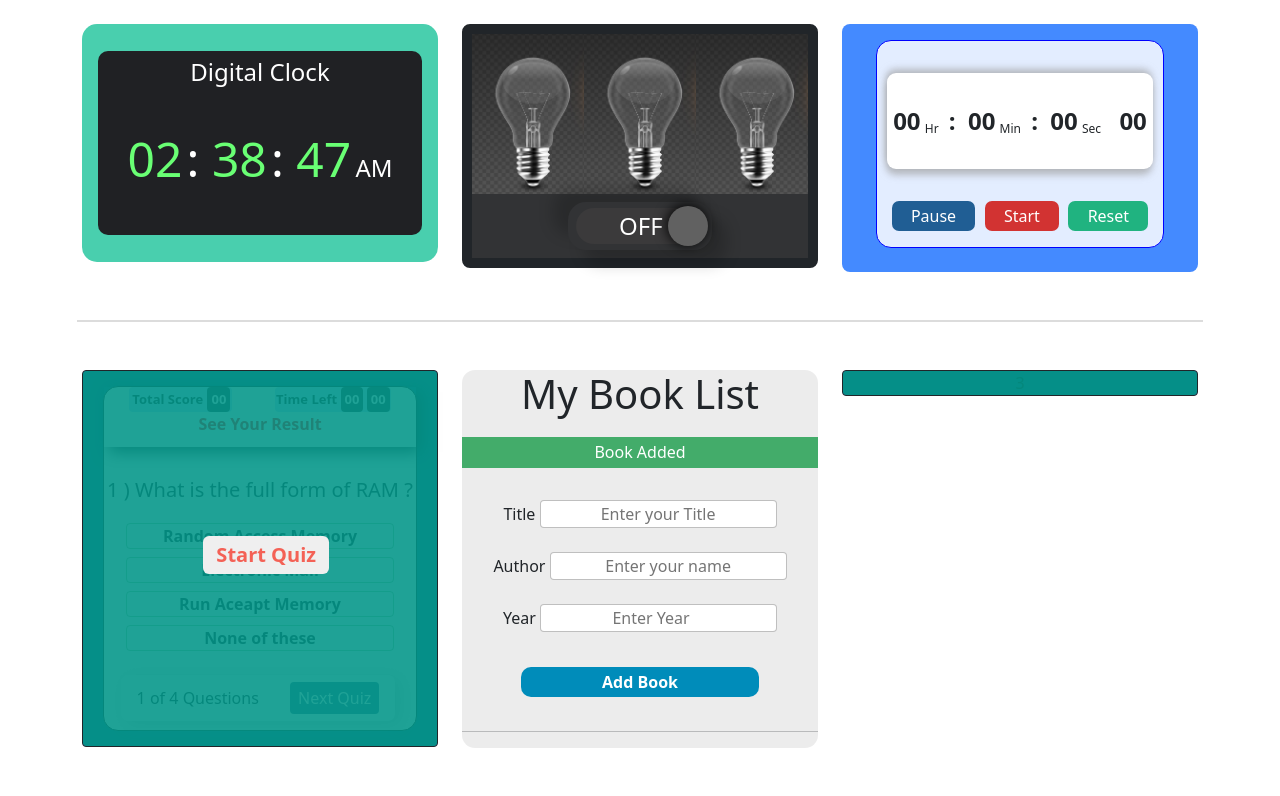
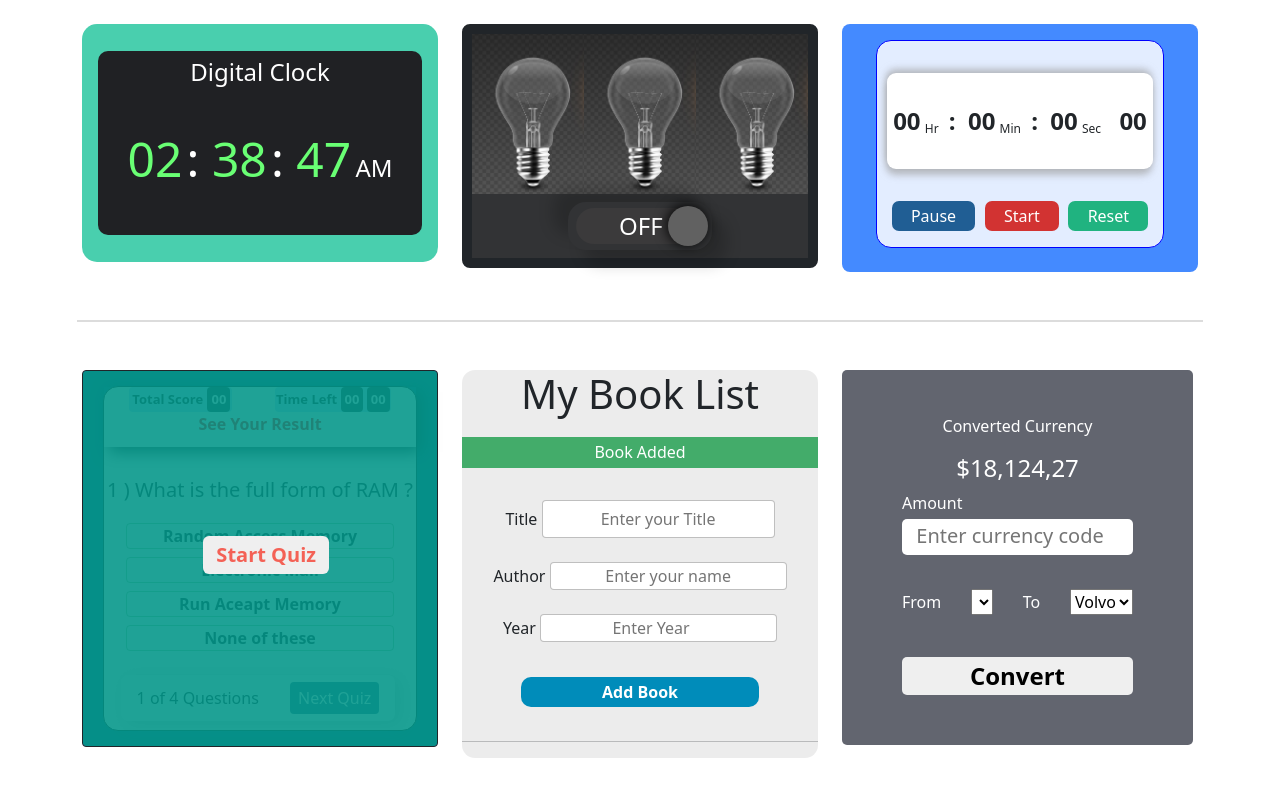
Before and after one commit to RB-RANA/Apps, a plain HTML site: page Index.html in a window 1280 px wide. Shown: the top 796 px of the page. Drawn offline with nearby package versions, Linux system fonts and the light colour scheme; no server answers.

Commit message:
15-12-2022

```diff
--- a/Index.html
+++ b/Index.html
@@ -159,15 +159,42 @@
     <th>Year</th>
 </tr> -->
 </table>
+</div>
+</div>
+    </div>
+    <!-- End The Book Table-->
+
+    <!-- Start currency converter -->
+
+    <div class="col-lg-4 col-md-6 col-sm-12 col-12">
+        <div class="SecTree">
+        <div class=" currencyInfo">
+            <h6>Converted Currency</h6>
+            <h4><span>$</span>18,124,27</h4>
+        </div>
+        <div class="currencyInput">
+            <label for="Amount">Amount</label>
+            <input type="number" id="currency" name="Amount" placeholder="Enter currency code">
+            <div class="convartValue">
+                <label for="fname">From</label>
+                <!-- <input type="text" id="from" name="fname" placeholder="Enter Your"> -->
+                <select name="fname" id="from">
+                    <!-- <option value="volvo">Volvo</option> -->
+                  </select>
+
+                <label for="lname">To</label>
+                <!-- <input type="text" class="Title cleare" name="lname" placeholder="Enter Your"> -->
+                <select name="fname" id="convartTo">
+                    <option value="volvo">Volvo</option>
+                  </select>
+            </div>
+            <button id="convartButton">Convert</button>
+        </div>
 
 
-       </div>
 
 
         </div>
-    </div>
-    <div class="col-lg-4 col-md-6 col-sm-12 col-12">
-        <div class="SecTow">3</div>
     </div>
 </div>
 
--- a/Index.js
+++ b/Index.js
@@ -311,7 +311,7 @@ let convart = totalTime *60;
 let minet = document.querySelector('.towMin');
 let seces = document.querySelector('.towSec');
 
-//  set time time function
+//  set time function
 
 function quizTime () {
   const min = Math.floor(convart / 60);
@@ -340,6 +340,7 @@ function clearTime(){
   seces.innerHTML ='00';
 }
 // end the quiz app
+// ================================================= *** ================================================//
 
 // Start bookList app
 
@@ -369,17 +370,9 @@ function inputValu () {
     Years.innerHTML = Year.value;
     creatTr.appendChild (Years)
 tableBody.appendChild(creatTr)
-
-
 function tastingbook () {
-
-
-
 }
 tastingbook()
-
-
-
 };
 
 function chackingtabil () {
@@ -406,3 +399,24 @@ button.addEventListener('click', () => {
 
 
 });
+
+//  end BookList App
+
+// ================================================= *** ================================================//
+
+// Start Currency Converter Application
+
+// Selection
+
+const from = document.querySelector('#from');
+const convartTo = document.querySelector('#convartTo');
+
+fetch('https://api.frankfurter.app/currencies')
+.then((data)=> data.json())
+.then ((data)=>{
+
+})
+
+const option = document.createElement('option')
+option.innerHTML = data
+from.appendChild(option)
--- a/Style.css
+++ b/Style.css
@@ -340,3 +340,52 @@ ul.quiz_quitoin li {
     background: #80808052;
     border: 1px;
 }
+/* End Book Table */
+
+/* Start currency converter */
+
+.SecTree {
+    background: #62656F;
+    color: #fff;
+    width: max-content;
+    border-radius: 5px;
+    padding: 0px 60px;
+}.currencyInfo {
+    display: flex;
+    flex-direction: column;
+    flex-wrap: wrap;
+    align-items: center;
+    gap: 10px;
+}.currencyInput {
+    display: flex;
+    flex-direction: column;
+    gap: 4px;
+}.convartValue {
+    display: flex;
+    align-items: center;
+    justify-content: space-between;
+    align-content: space-around;
+    gap: 10px;
+    margin-top: 30px;
+    margin-bottom: 38px;
+}button#convartButton {
+    font-size: 24px;
+    font-weight: bold;
+    margin-bottom: 50px;
+    border:none;
+    border-radius: 5px;
+}.currencyInfo h6 {
+    margin-top: 47px;
+}.SecTree input {
+    border-radius: 5px;
+    border: none;
+    outline: none;
+    text-align: center;
+}.SecTree input::placeholder {text-align: center; font-size:20px}
+input#currency {
+    padding: 6px 0px;
+}input#from {
+    padding: 6px 0px;
+}input.Title.cleare {
+    padding: 6px 0px;
+}
```
